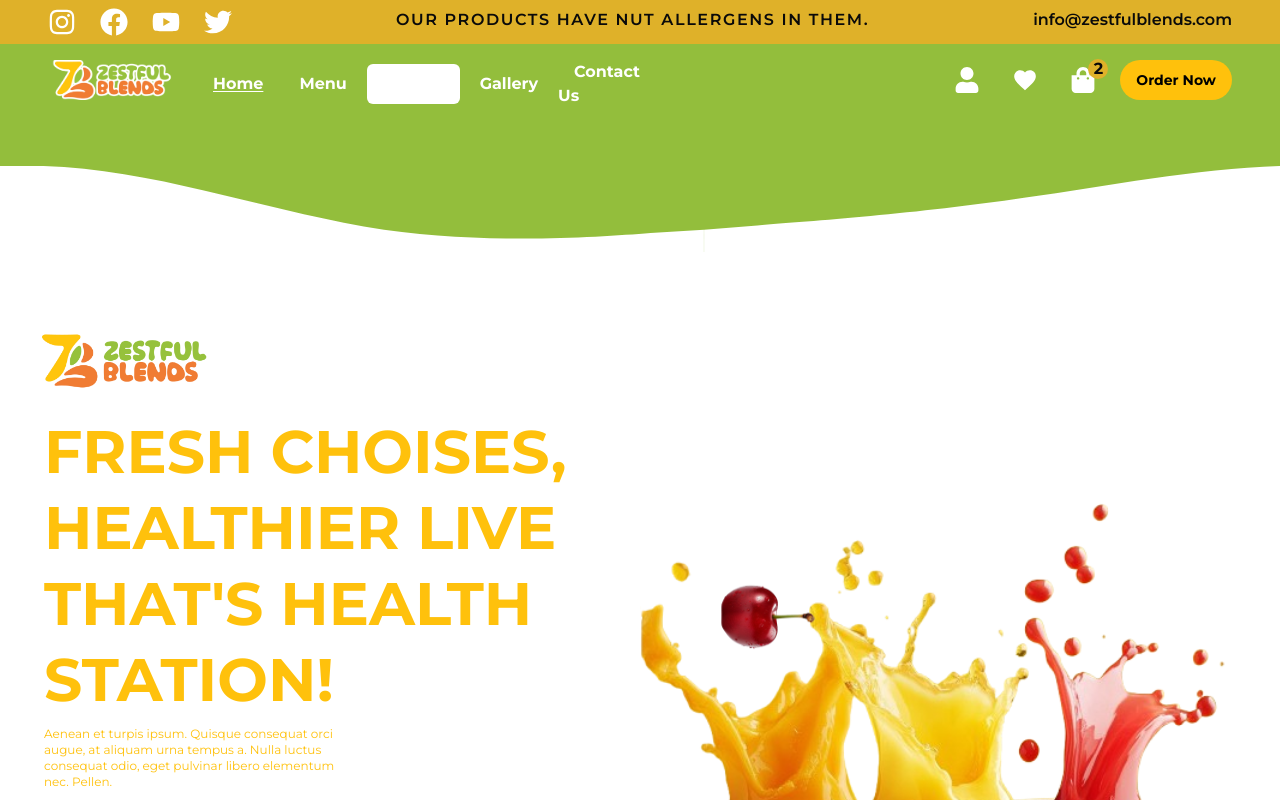
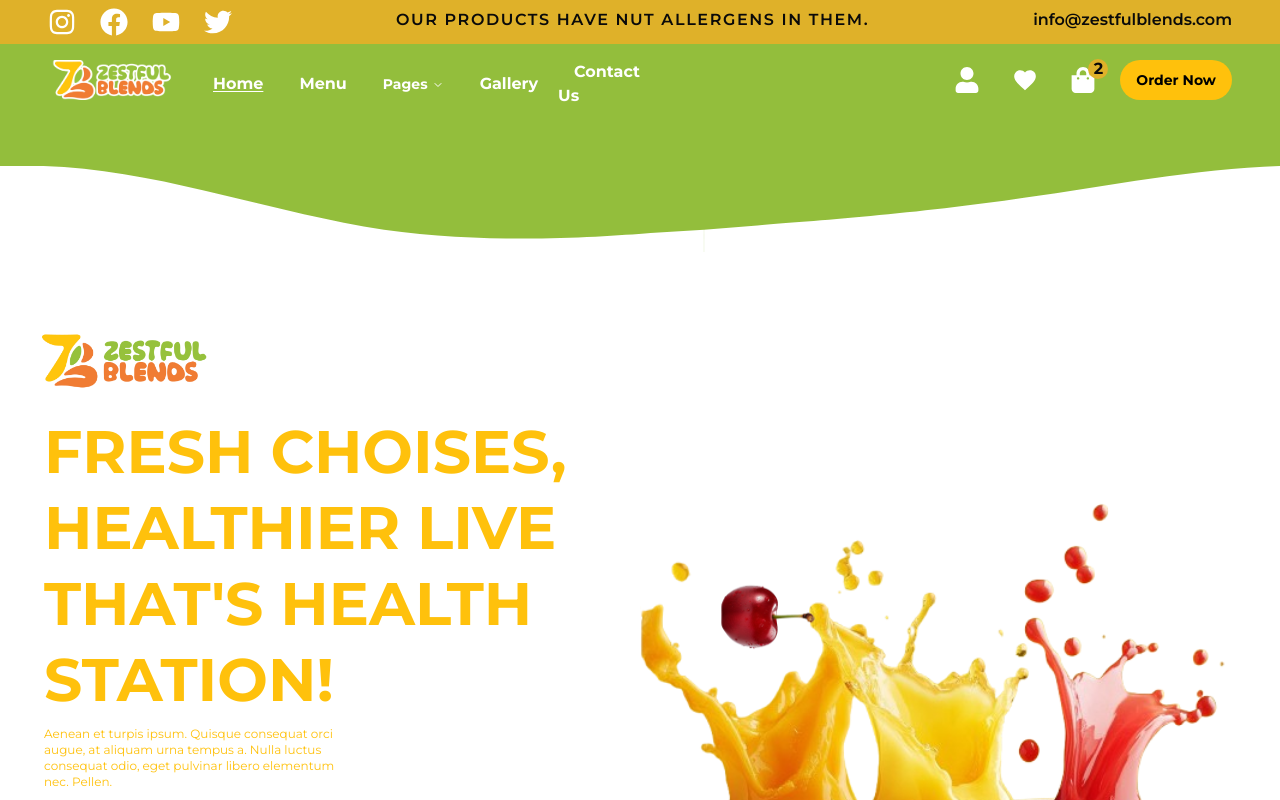
Before and after one commit to VanjaXYZ/zestful-blends-frontend, a Next.js app: page / in a window 1280 px wide. Shown: the top 800 px of the page. Built offline with nearby package versions, Linux system fonts and the light colour scheme.

Commit message:
add bg-transparent

```diff
--- a/src/app/custom_components/header/NavLinkItems.tsx
+++ b/src/app/custom_components/header/NavLinkItems.tsx
@@ -76,7 +76,7 @@ const NavLinkItems = () => {
           <NavigationMenuItem key={link.id}>
             {link.subpages ? (
               <>
-                <NavigationMenuTrigger className="text-white font-bold p-4">
+                <NavigationMenuTrigger className="text-white font-bold p-4 bg-transparent">
                   {link.text}
                 </NavigationMenuTrigger>
                 <NavigationMenuContent className="w-full flex flex-col gap-8">
```
